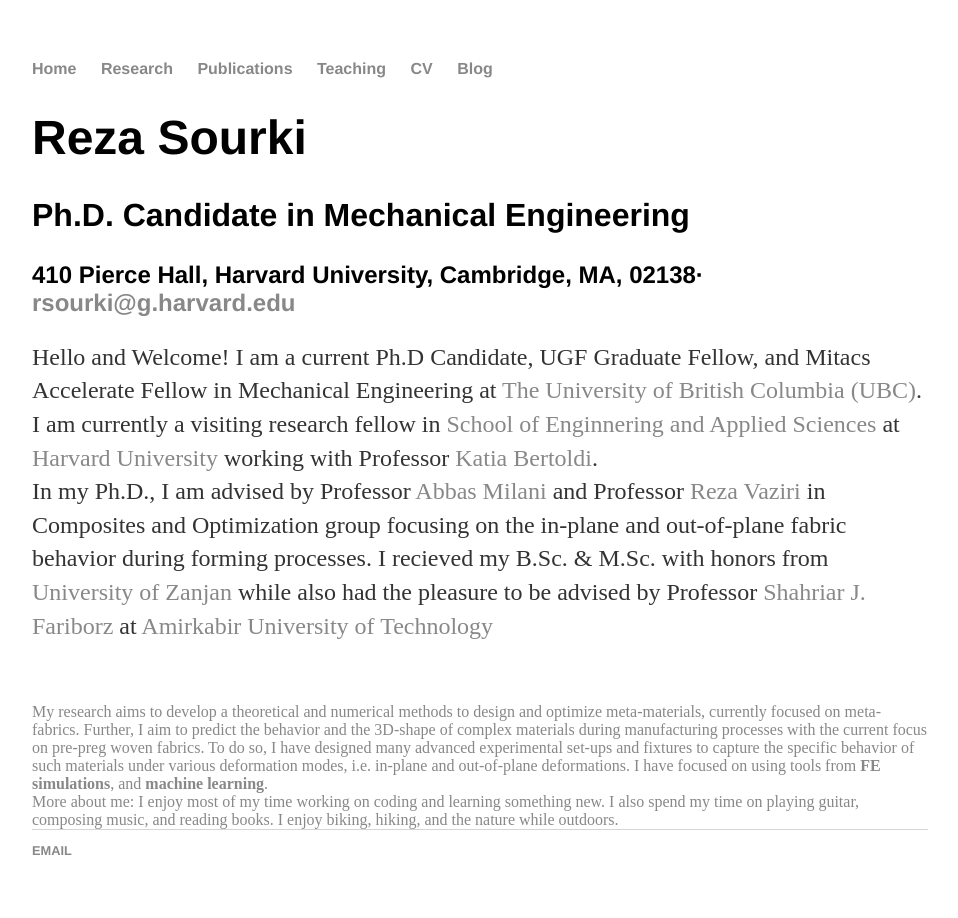
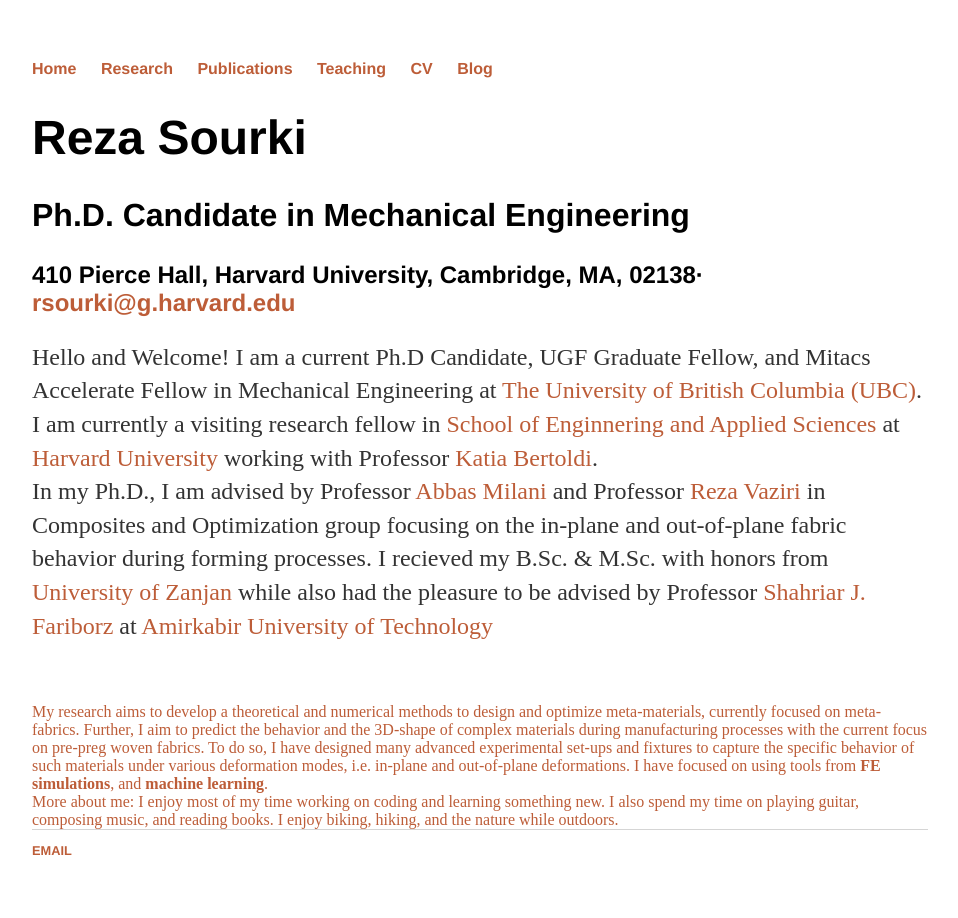
Before and after one commit to rsourki/rsourki.github.io, a Jekyll site: the page built from index.html, in a window 1280 px wide. Shown: the whole page, without its empty margins (160-1118 px from the left). Built offline with Jekyll 4.4.1, drawn with Linux system fonts in a browser that asks for light colours.

Commit message:
Update main.css

```diff
--- a/css/main.css
+++ b/css/main.css
@@ -14,7 +14,7 @@
 }
 a {
     text-decoration: none;
-    color: #888;
+    color: #BD5D38;
 }
 a:hover {
     text-decoration: underline;
```
